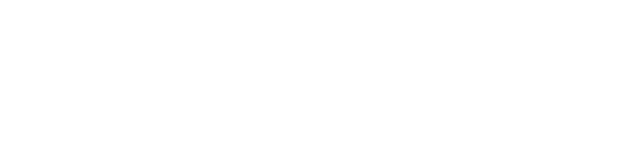
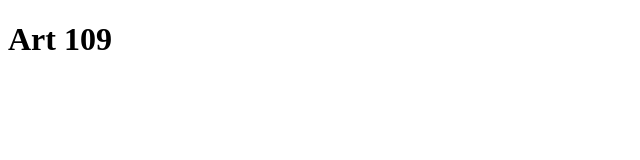
Before and after one commit to Kwibs/art109-project1, a plain HTML site: page index.html in a window 1280 px wide. Shown: the whole page, without its empty margins (0-640 px from the left). Drawn offline with Linux system fonts and the light colour scheme.

Commit message:
Update index.html

```diff
--- a/index.html
+++ b/index.html
@@ -10,7 +10,11 @@
 </head>
 
 <body>
-	<header></header>
+	<header>
+		<h1>
+			Art 109
+		</h1>
+	</header>
 	<main></main>
 	<footer></footer>
 </body>
```
